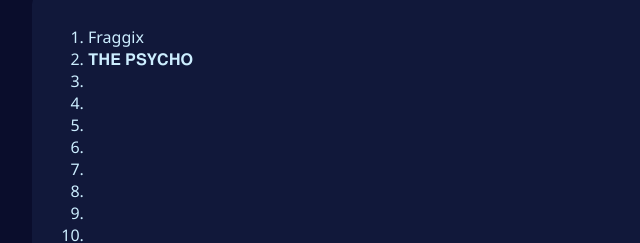
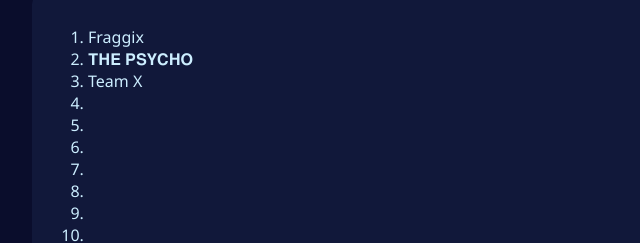
Before and after one commit to BORSAV/Ft, a plain HTML site: page teamlist.html in a window 1280 px wide. Shown: the part 221-464 px from the top of the page, 292-932 px from the left. Drawn offline with Linux system fonts and the light colour scheme.

Commit message:
teamlist.html

```diff
--- a/teamlist.html
+++ b/teamlist.html
@@ -21,7 +21,7 @@
     <ol>
       <li>Fraggix</li>
       <li>𝐓𝐇𝐄 𝐏𝐒𝐘𝐂𝐇𝐎</li>
-      <li></li>
+      <li>Team X</li>
       <li></li>
       <li></li>
       <li></li>
```
